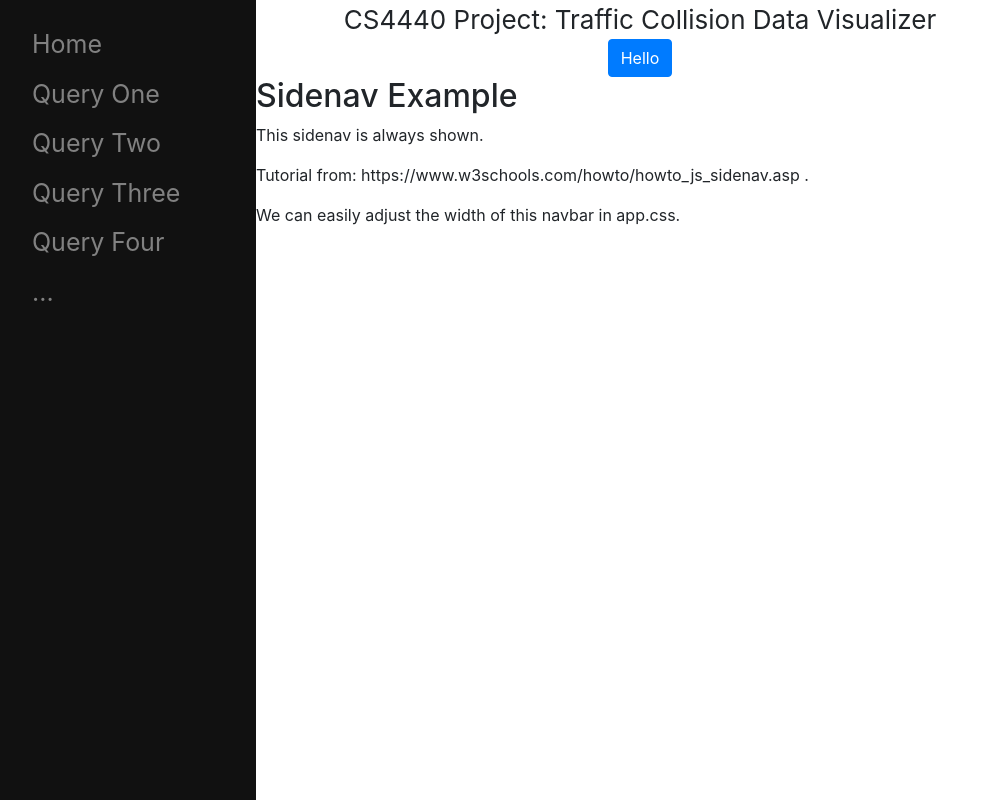
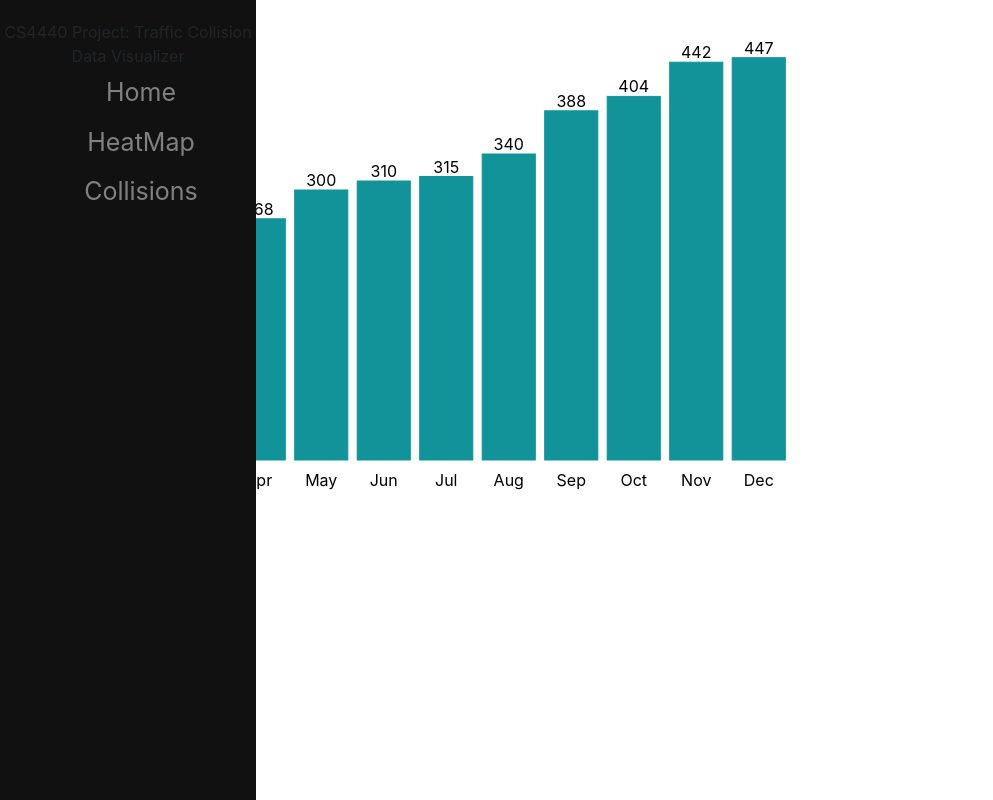
Before and after one commit to Chauman4/CS4440Project, a React (Create React App) app in the folder frontend/: page /#/2 in a window 1280 px wide. Shown: the whole page, without its empty margins (0-993 px from the left). Built offline with nearby package versions, Linux system fonts and the light colour scheme.

Commit message:
add navigation with dummy data

```diff
--- a/frontend/package.json
+++ b/frontend/package.json
@@ -11,6 +11,7 @@
     "react": "^17.0.1",
     "react-bootstrap": "^1.5.2",
     "react-dom": "^17.0.1",
+    "react-router-dom": "^5.2.0",
     "react-scripts": "^4.0.3",
     "web-vitals": "^1.1.1"
   },
--- a/frontend/src/App.js
+++ b/frontend/src/App.js
@@ -1,39 +1,28 @@
 import './App.css';
 import React, { useState } from 'react';
+import { useHistory, Switch, Route, Link, HashRouter } from 'react-router-dom';
 import Button from 'react-bootstrap/Button';
 import 'bootstrap/dist/css/bootstrap.min.css';
+import HeatMap from "./components/HeatMap";
+import NavBar from "./components/NavBar";
+import Home from "./components/Home";
+import BarGraph from "./components/BarGraph";
+import data from "./components/DummyData/bargraph.json";
 
 function App() {
-  const [state, setState] = useState(0)
+
   return (
-    <div className="App">
-      <header className="App-header">
-        CS4440 Project: Traffic Collision Data Visualizer
-      </header>
-      <Button>Hello</Button>
-      <head>
-      <meta name="viewport" content="width=device-width, initial-scale=1"/>
-      </head>
-      <body>
-
-      <div class="sidenav">
-        <a href="#">Home</a>
-        <a href="#">Query One</a>
-        <a href="#">Query Two</a>
-        <a href="#">Query Three</a>
-        <a href="#">Query Four</a>
-        <a href="#">...</a>
+    <HashRouter>
+      <div className="App">
+        <NavBar/>
+        <Switch>
+          <Route exact path="/" component={Home}/>
+          <Route path="/1" component={HeatMap}/>
+          {console.log("App", data)}
+          <Route path="/2" render={() => <BarGraph data={data}/>}/>
+        </Switch>
       </div>
-
-      <div class="main">
-        <h2>Sidenav Example</h2>
-        <p>This sidenav is always shown.</p>
-        <p>Tutorial from: https://www.w3schools.com/howto/howto_js_sidenav.asp .</p>
-        <p>We can easily adjust the width of this navbar in app.css.</p>
-      </div>
-
-      </body>
-    </div>
+    </HashRouter>
   );
 }
 
--- /dev/null
+++ b/frontend/src/components/BarGraph.js
@@ -0,0 +1,43 @@
+import React, { useState } from 'react';
+import { useHistory, Switch, Route, Link, BrowserRouter } from 'react-router-dom';
+import Button from 'react-bootstrap/Button';
+import 'bootstrap/dist/css/bootstrap.min.css';
+import {
+    XYPlot,
+    XAxis,
+    YAxis,
+    VerticalBarSeries,
+    LabelSeries
+} from "react-vis";
+
+class BarGraph extends React.Component {
+    render () {
+        const data = this.props.data;
+        console.log(this.props)
+        const chartWidth = 800;
+        const chartHeight = 500;
+        const chartDomain = [0, chartHeight];
+        return (
+            <XYPlot
+                xType="ordinal"
+                width={chartWidth}
+                height={chartHeight}
+                yDomain={chartDomain}
+            >
+                <XAxis />
+                <YAxis />
+                <VerticalBarSeries data={data}/>
+                <LabelSeries
+          data={data.map((obj) => {
+            return { ...obj, label: obj.y.toString() };
+          })}
+          labelAnchorX="middle"
+          labelAnchorY="text-after-edge"
+        />
+            </XYPlot>
+        )
+
+    }
+}
+
+export default BarGraph;
--- /dev/null
+++ b/frontend/src/components/DummyData/bargraph.json
@@ -0,0 +1,14 @@
+[
+    { "y": 100, "x": "Jan" },
+    { "y": 112, "x": "Feb" },
+    { "y": 230, "x": "Mar" },
+    { "y": 268, "x": "Apr" },
+    { "y": 300, "x": "May" },
+    { "y": 310, "x": "Jun" },
+    { "y": 315, "x": "Jul" },
+    { "y": 340, "x": "Aug" },
+    { "y": 388, "x": "Sep" },
+    { "y": 404, "x": "Oct" },
+    { "y": 442, "x": "Nov" },
+    { "y": 447, "x": "Dec" }
+  ]
--- /dev/null
+++ b/frontend/src/components/HeatMap.js
@@ -0,0 +1,17 @@
+import React, { useState } from 'react';
+import { useHistory, Switch, Route, Link, BrowserRouter } from 'react-router-dom';
+import Button from 'react-bootstrap/Button';
+import 'bootstrap/dist/css/bootstrap.min.css';
+
+class HeatMap extends React.Component {
+
+    render() {
+        return(
+            <div>
+                HeatMap
+            </div>
+        )
+    }
+}
+
+export default HeatMap;
--- /dev/null
+++ b/frontend/src/components/Home.js
@@ -0,0 +1,13 @@
+import React, { useState } from 'react';
+import { useHistory, Switch, Route, Link, BrowserRouter } from 'react-router-dom';
+import 'bootstrap/dist/css/bootstrap.min.css';
+
+function Home() {
+    return (
+        <div class="container">
+            CS4440 Project: Traffic Collision Data Visualizer
+        </div>
+    )
+}
+
+export default Home;
--- /dev/null
+++ b/frontend/src/components/NavBar.js
@@ -0,0 +1,16 @@
+import React, { useState } from 'react';
+import { useHistory, Switch, Route, Link, BrowserRouter } from 'react-router-dom';
+import 'bootstrap/dist/css/bootstrap.min.css';
+
+function NavBar() {
+    return (
+        <div class="sidenav">
+            CS4440 Project: Traffic Collision Data Visualizer
+            <Link to="/">Home</Link>
+            <Link to="/1">HeatMap</Link>
+            <Link to="/2">Collisions</Link>
+        </div>
+    )
+}
+
+export default NavBar;
```
Also changed, not shown: 1 other file (tests, documents, lock files or other folders).
